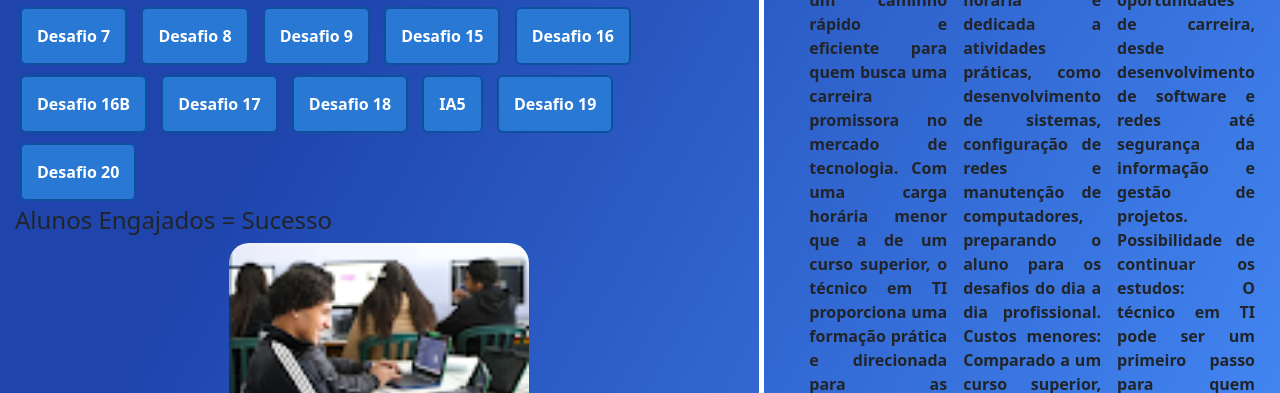
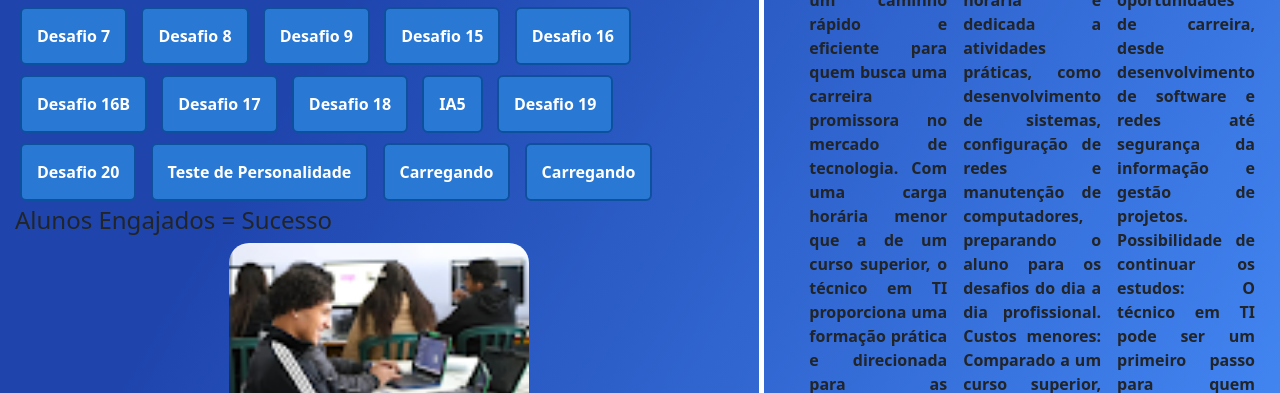
Before and after one commit to jaopedo/Main, a plain HTML site: page index.html in a window 1280 px wide. Shown: the part 225-618 px from the top of the page. Drawn offline with nearby package versions, Linux system fonts and the light colour scheme; files whose address does not match are found by name.

Commit message:
Update index.html

```diff
--- a/index.html
+++ b/index.html
@@ -49,6 +49,9 @@
                                <a href="IA5.html" class="btn btn-info link-a-1">IA5</a>
                                <a href="Bandeiras.html" class="btn btn-info link-a-1">Desafio 19</a>
                                <a href="filmes.html" class="btn btn-info link-a-1">Desafio 20</a>
+                   <a href="https://www.16personalities.com/br/teste-de-personalidade" class="btn btn-info link-a-1">Teste de Personalidade</a>
+                   <a href="" class="btn btn-info link-a-1">Carregando</a>
+                   <a href="" class="btn btn-info link-a-1">Carregando</a>
                     </div>
 
             <div>
```
